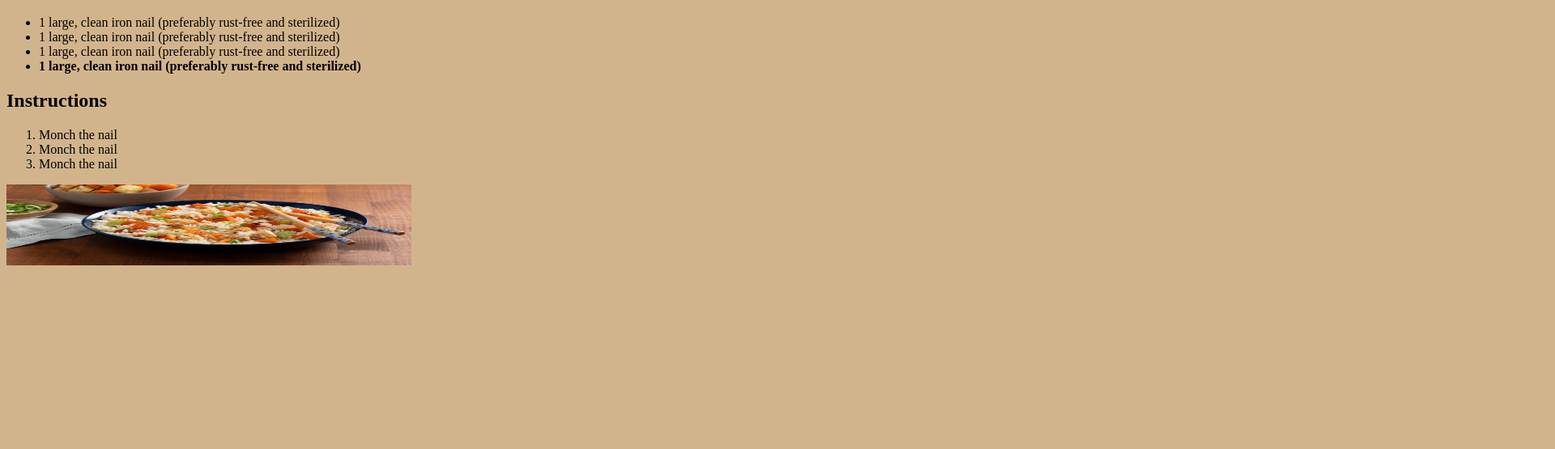
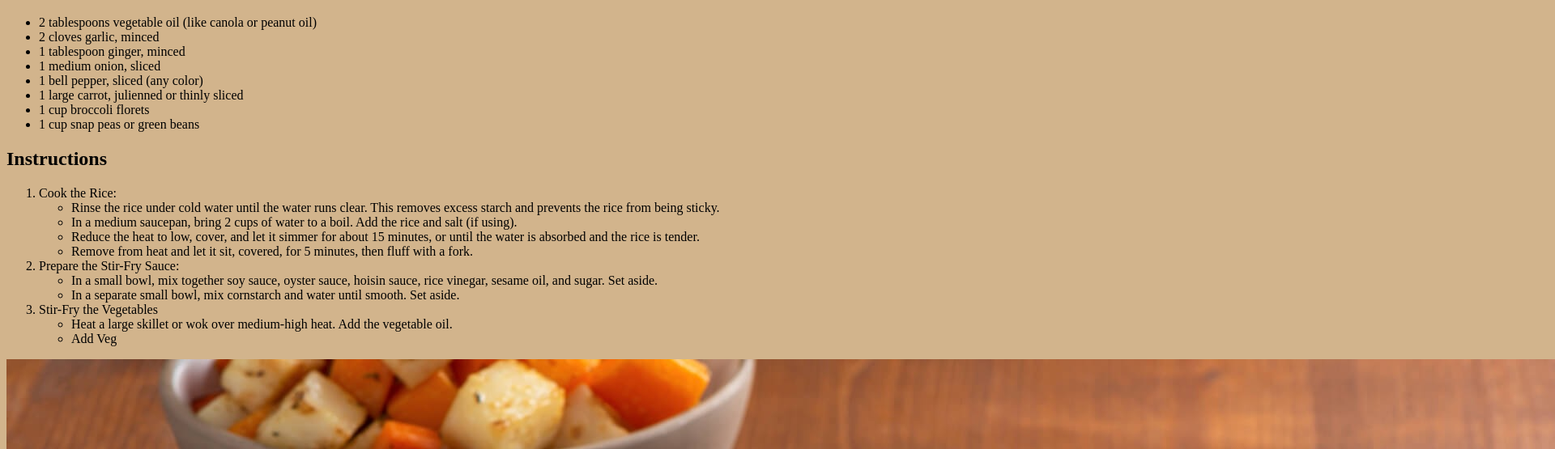
Before and after one commit to EliCalcourt/odin-recipes, a plain HTML site: page recipies/rice.html in a window 1280 px wide. Shown: the part 61-616 px from the top of the page at 81% size, 1920 px wide, since content can reach past the window. Drawn offline with Linux system fonts and the light colour scheme.

Commit message:
added images and background color

```diff
--- a/recipies/rice.html
+++ b/recipies/rice.html
@@ -6,10 +6,15 @@
 <body style="background-color: tan;">
     <h1>Ingredients</h1>
     <ul>
-        <li>1 large, clean iron nail (preferably rust-free and sterilized)</li>
-        <li>1 large, clean iron nail (preferably rust-free and sterilized)</li>
-        <li>1 large, clean iron nail (preferably rust-free and sterilized)</li>
-        <li><strong><strong>1 large, clean iron nail (preferably rust-free and sterilized)</strong></strong></li>
+        <li>2 tablespoons vegetable oil (like canola or peanut oil)</li>
+        <li>2 cloves garlic, minced</li>
+        <li>1 tablespoon ginger, minced</li>
+        <li>1 medium onion, sliced</li>
+        <li>1 bell pepper, sliced (any color)</li>
+        <li>1 large carrot, julienned or thinly sliced</li>
+        <li>1 cup broccoli florets</li>
+        <li>1 cup snap peas or green beans</li>
+
     </ul>
 
     <h2>
@@ -17,11 +22,27 @@
     </h2>
 
     <ol>
-        <li>Monch the nail</li>
-        <li>Monch the nail</li>
-        <li>Monch the nail</li>
+        <li>Cook the Rice:
+            <ul>
+            <li>Rinse the rice under cold water until the water runs clear. This removes excess starch and prevents the rice from being sticky.</li>
+            <li>In a medium saucepan, bring 2 cups of water to a boil. Add the rice and salt (if using).</li>
+            <li>Reduce the heat to low, cover, and let it simmer for about 15 minutes, or until the water is absorbed and the rice is tender.</li>
+            <li>Remove from heat and let it sit, covered, for 5 minutes, then fluff with a fork.</li>
+        </ul>
+            <li>Prepare the Stir-Fry Sauce:</li>
+            <ul>
+                <li>In a small bowl, mix together soy sauce, oyster sauce, hoisin sauce, rice vinegar, sesame oil, and sugar. Set aside.</li>
+               <li>In a separate small bowl, mix cornstarch and water until smooth. Set aside.</li>
+            </ul>
+        <li>Stir-Fry the Vegetables</li>
+        <ul>
+            <li>Heat a large skillet or wok over medium-high heat. Add the vegetable oil.</li>
+            <li>Add Veg</li>
+
+
+        </ul>
     </ol>
-    <img src="rice.jpg" height="100" width="500">
+    <img src="rice.jpg">
 
 
 </body>
```
